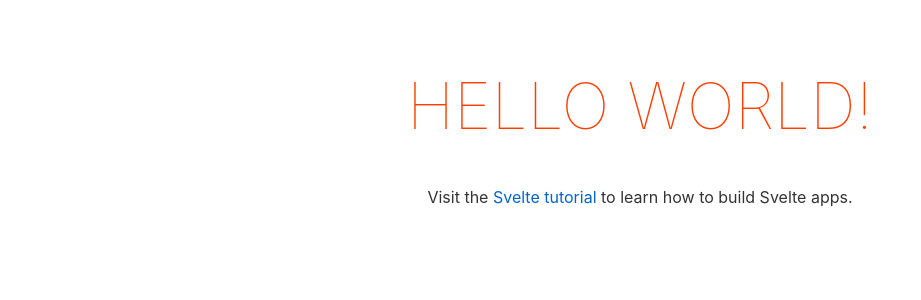
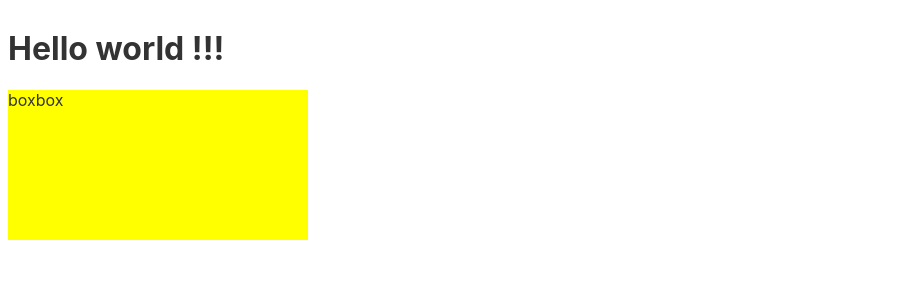
Before and after one commit to jeongyummy/sveltejs-study, a Svelte app: page / in a window 1280 px wide. Shown: the top 300 px of the page, without its empty margins (0-921 px from the left). Built offline with nearby package versions, Linux system fonts and the light colour scheme.

Commit message:
svelte 이벤트 핸들링 예제 연습

```diff
--- a/src/App.svelte
+++ b/src/App.svelte
@@ -1,30 +1,32 @@
 <script>
-	export let name;
+	let name = 'world';
+	let isRed = false
+
+	function enter() {
+		name = 'enter'
+	}
+
+	function leave() {
+		name = 'leave'
+	}
 </script>
 
 <main>
-	<h1>Hello {name}!</h1>
-	<p>Visit the <a href="https://svelte.dev/tutorial">Svelte tutorial</a> to learn how to build Svelte apps.</p>
+	<h1>Hello {name} !!! </h1>
+	<div class="box"
+		style="background-color: {isRed ? 'red' : 'yellow'}"
+		on:click={() => {isRed = !isRed}}
+		on:mouseente={enter}
+		on:mouseleave={leave}
+	>
+	boxbox
+	</div>
 </main>
 
 <style>
-	main {
-		text-align: center;
-		padding: 1em;
-		max-width: 240px;
-		margin: 0 auto;
-	}
-
-	h1 {
-		color: #ff3e00;
-		text-transform: uppercase;
-		font-size: 4em;
-		font-weight: 100;
-	}
-
-	@media (min-width: 640px) {
-		main {
-			max-width: none;
-		}
-	}
+.box {
+	width: 300px;
+	height: 150px;
+	background-color: yellow;
+}
 </style>
```
